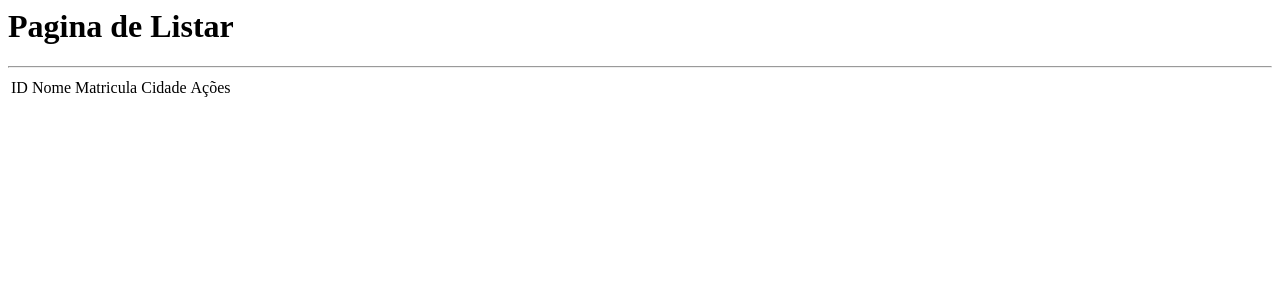
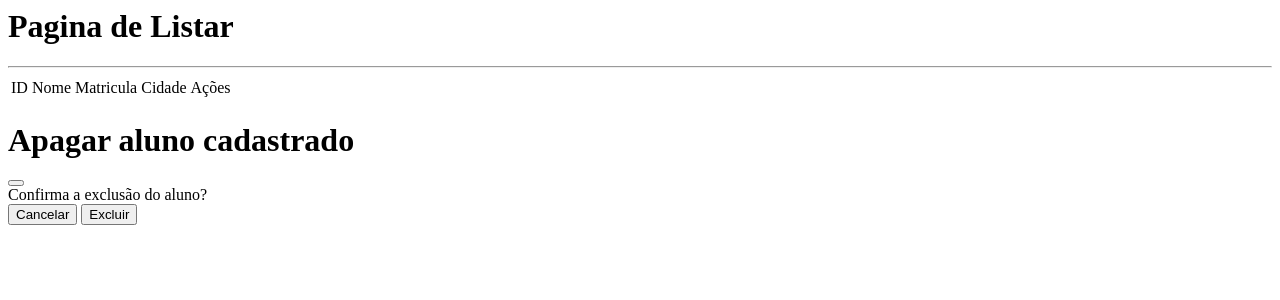
Before and after one commit to davimaia85/crud-php, a PHP site: page /listar.phtml in a window 1280 px wide. Shown: the top 300 px of the page. Run offline with PHP 8.4, Linux system fonts and the light colour scheme; data that the repository does not hold is empty.

Commit message:
incluindo modal de confirmação de exclusão

```diff
--- a/public/index.php
+++ b/public/index.php
@@ -15,8 +15,6 @@ $paginas = [
     '/excluir'=> 'excluir',
 ];
 
-include '../src/views/menu.phtml';
-
 if (false === isset($paginas[$rota])){
     include '..src/views/erro404.phtml';
     exit;
--- a/src/controller/alunoController.php
+++ b/src/controller/alunoController.php
@@ -22,13 +22,12 @@ function inicio() : void //void = funcao sem retorno
 function excluir(){
     $id = $_GET['id'];
     excluirAluno($id);
-
+    redirecionar('/listar');
 }
 
 function listar() : void
 {
     $alunos = buscarAlunos();
-
     renderizar("listar", $alunos);
 }
 
@@ -51,7 +50,7 @@ function editar() : void
 {
     $id = $_GET["id"];
     $aluno = buscarUmAlunos($id);
-    renderizar("editar");
+    renderizar("editar", $aluno);
     if (false === empty($_POST)){
         $nome = trim($_POST['nome']);
         $cidade = trim($_POST['cidade']);
--- a/src/repository/alunoRepository.php
+++ b/src/repository/alunoRepository.php
@@ -28,7 +28,8 @@ function atualizarAluno(string $nome, string $cidade, string $matricula, string
 {
          $sql = "INSERT INTO tb_alunos SET nome = ?, matricula = ?, cidade = ? WHERE id = ?";
          $query = abrirConexao()->prepare($sql);
-         $query->execute([$nome, $matricula, $cidade, $id]);
+         $query->execute([$id, $nome, $matricula, $cidade]);
+         header('location: /listar');
 }
 
 
--- a/src/views/editar.phtml
+++ b/src/views/editar.phtml
@@ -3,12 +3,12 @@
 <hr>
 
 <form action="#" method="POST">
-    <input type="hidden" name="id" value="<?php echo $dados["id"];?>">
+    <input type="hidden" name="id" value="<?php echo $_POST["id"] ?? $dados["id"];?>">
     <label>Nome</label>
     <input type="hidden" name="id" value="<?php echo $_POST["nome"] ?? $dados["nome"];?>">
     <label>Matricula</label>
     <input type="text" name="matricula" value="<?php echo $_POST["matricula"] ?? $dados["matricula"];?>">
     <label>Cidade</label>
     <input type="text" name="cidade" value="<?php echo $_POST["cidade"] ?? $dados["cidade"];?>">
-    <button type="submit">EDITAR</button>
+    <button type="submit" value="editar">EDITAR</button>
 </form>
--- a/src/views/erro404.phtml
+++ b/src/views/erro404.phtml
@@ -1,7 +1,8 @@
 
 <div class="container">
-    <div class="alert alert-danger">
+    <div class="alert alert-danger mt-3">
         <strong>Ops.</strong>
         Página não encontrada!
+        <a href="/listar">Voltar</a>
     </div>
 </div>
--- a/src/views/listar.phtml
+++ b/src/views/listar.phtml
@@ -23,8 +23,8 @@
         <td>{$row['matricula']}</td>
         <td>{$row['cidade']}</td>
         <td>
-            <a href='/editar?id={$id}' class ='btn btn-outline-warning'>EDITAR</a>
-            <a href='#' onclick='confirmar({$id})' class ='btn btn-outline-danger'>EXCLUIR</a>
+            <a href='/editar?id=({$id})' class ='btn btn-outline-warning'>EDITAR</a>
+            <button type='button' onclick='excluirid({$id})' data-bs-toggle='modal' data-bs-target='#exampleModal' class='btn btn-outline-danger'>Excluir</button>
         </td>
         </tr>";
     }
@@ -34,10 +34,40 @@
 
 </table>
 
+<!-- Modal -->
+<div class='modal fade' id='exampleModal' tabindex='-1' aria-labelledby='exampleModalLabel' aria-hidden='true'>
+    <div class='modal-dialog'>
+        <div class='modal-content'>
+            <div class='modal-header'>
+                <h1 class='modal-title fs-5' id='exampleModalLabel'>Apagar aluno cadastrado</h1>
+                <button type='button' class='btn-close' data-bs-dismiss='modal' aria-label='Close'></button>
+            </div>
+            <div class='modal-body'>
+                Confirma a exclusão do aluno?
+                <input type="hidden" id="idatual">
+            </div>
+            <div class='modal-footer'>
+                <button type='button' class='btn btn-secondary' data-bs-dismiss='modal'>Cancelar</button>
+                <button type='button' onclick='confirmar()' class='btn btn-danger'>Excluir</button>
+            </div>
+        </div>
+    </div>
+</div>
+
 <script>
+
+function excluirid(id) {
+        document.getElementById("idatual").value = id;
+    }
+
     function confirmar(id){
         if(true === confirm('tem certeza?')){
             location.href = '/excluir?id='+id;
         }
     }
 </script>
+
+<script src='https://cdn.jsdelivr.net/npm/bootstrap@5.2.2/dist/js/bootstrap.bundle.min.js'
+    integrity='sha384-OERcA2EqjJCMA+/3y+gxIOqMEjwtxJY7qPCqsdltbNJuaOe923+mo//f6V8Qbsw3'
+    crossorigin='anonymous'>
+</script>
```
Also changed, not shown: src/views/db.sql (added, +15 -0 lines).
